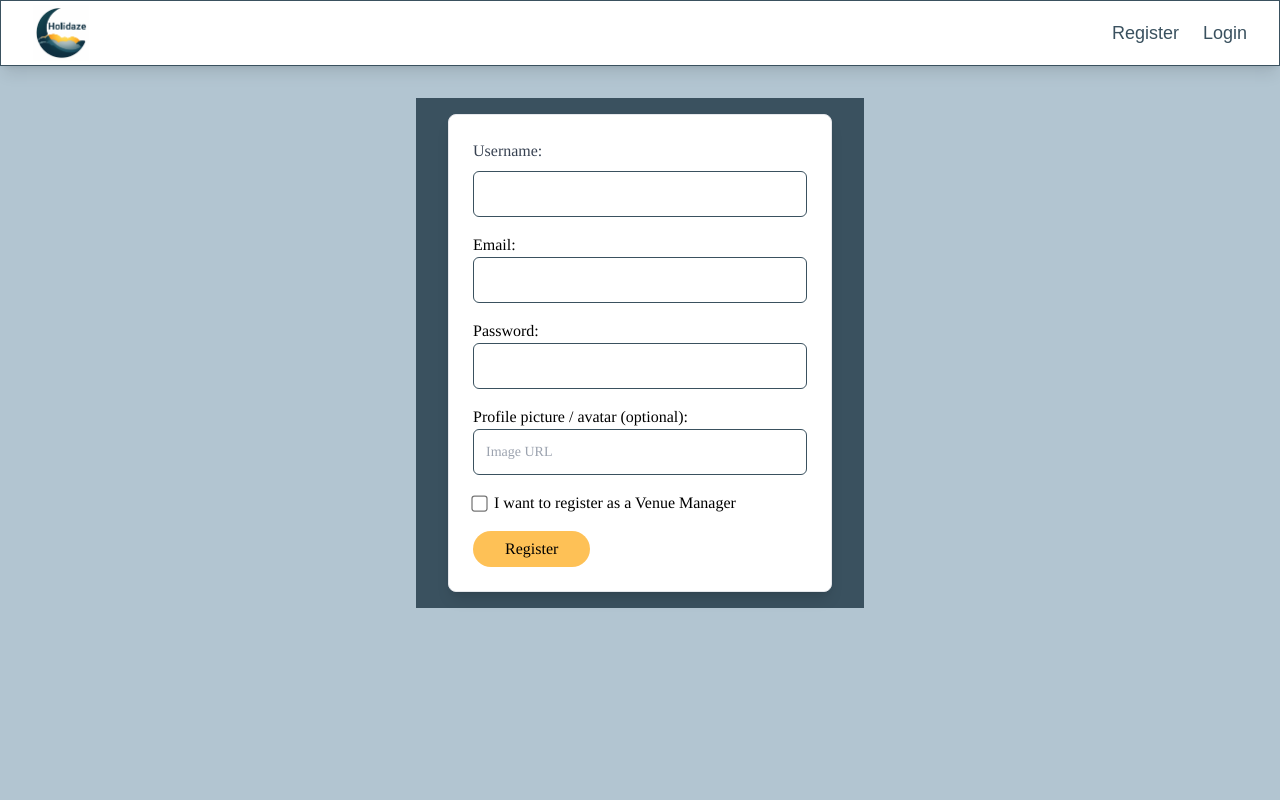
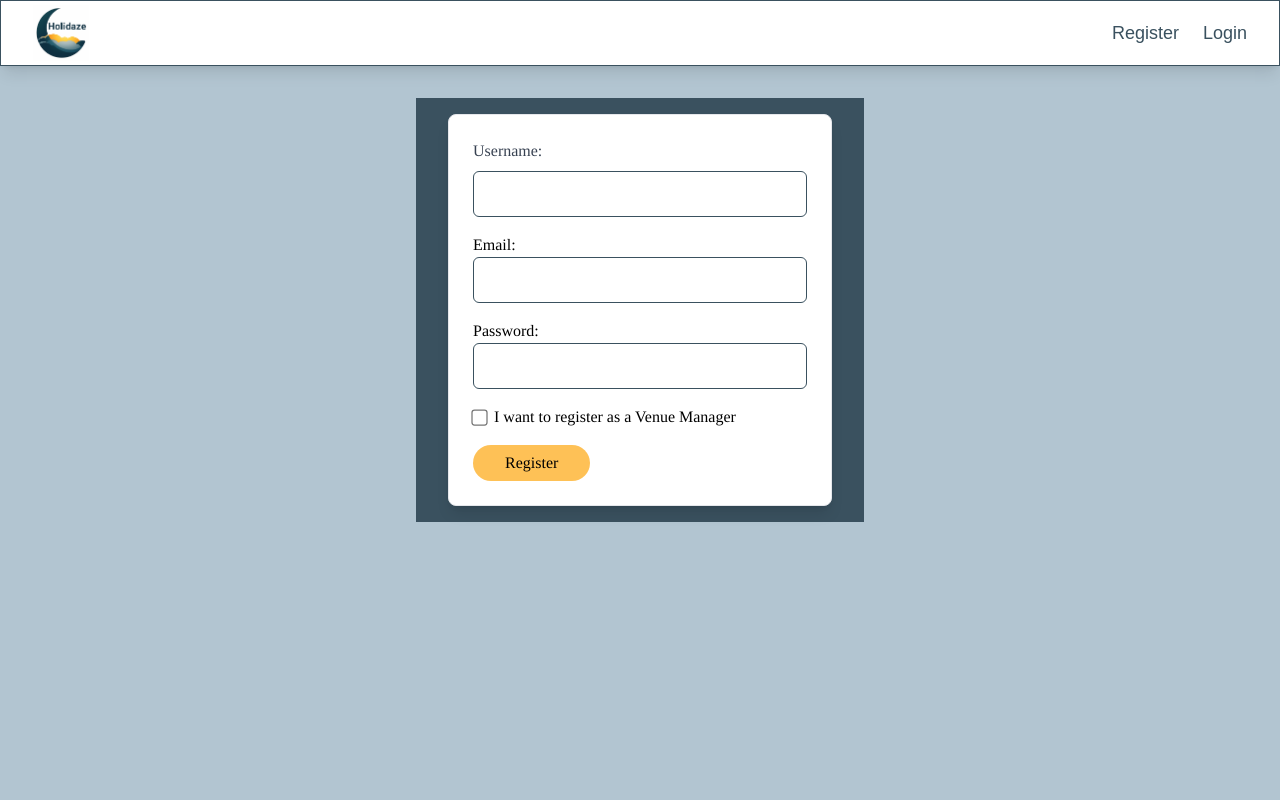
Before and after one commit to EmmaCaroline/project-exam-2, a React (Vite) app: page /register in a window 1280 px wide. Shown: the top 800 px of the page. Built offline with nearby package versions, Linux system fonts and the light colour scheme; a web font is replaced by a local one.

Commit message:
small fix

```diff
--- a/src/components/Register/index.jsx
+++ b/src/components/Register/index.jsx
@@ -149,21 +149,6 @@ const Register = () => {
             )}
           </div>
 
-          <div className="mb-4">
-            <label htmlFor="avatar">Profile picture / avatar (optional):</label>
-            <input
-              id="avatar"
-              type="url"
-              value={avatar}
-              onChange={(e) => setAvatar(e.target.value)}
-              placeholder="Image URL"
-              className="w-full p-3 border border-secondary rounded-md text-sm focus:outline-none focus:ring-2 focus:ring-primary"
-            />
-            {fieldErrors.avatar && (
-              <p className="text-red-600 text-sm mt-1">{fieldErrors.avatar}</p>
-            )}
-          </div>
-
           <div className="mb-4 flex items-center">
             <input
               type="checkbox"
```
